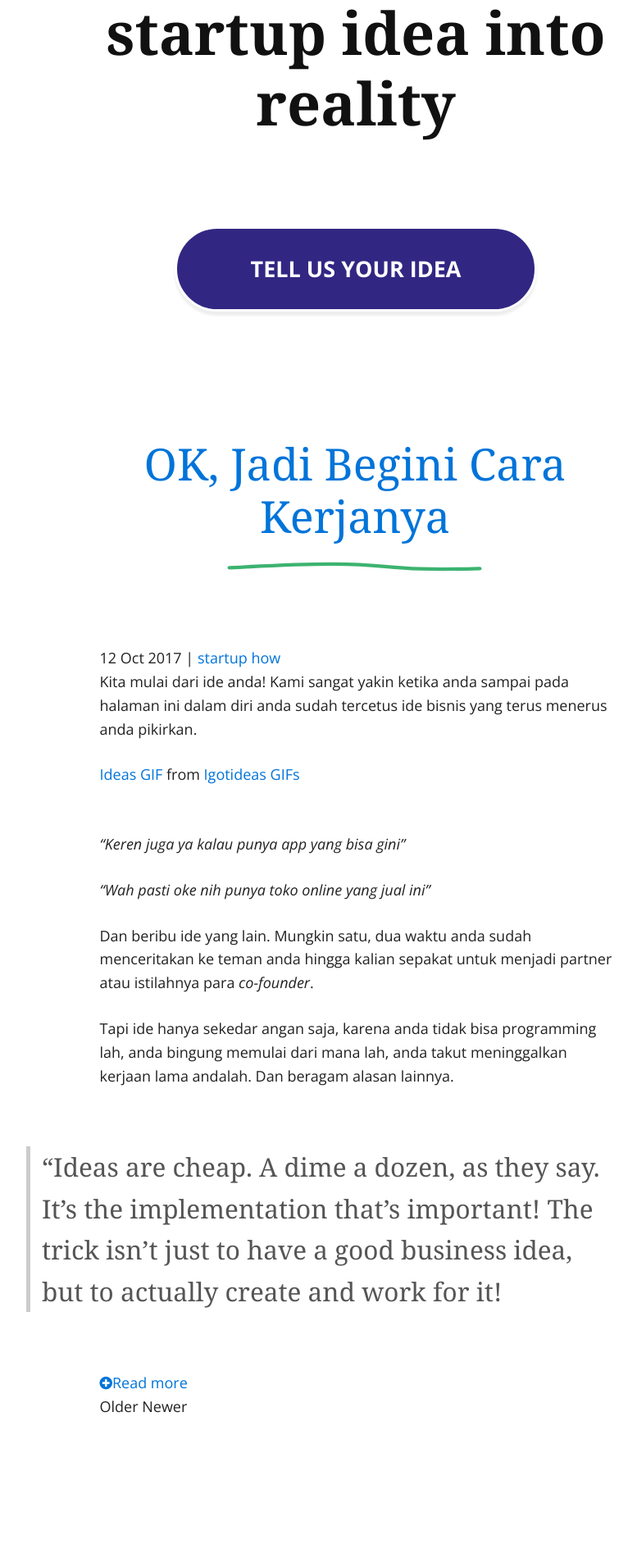
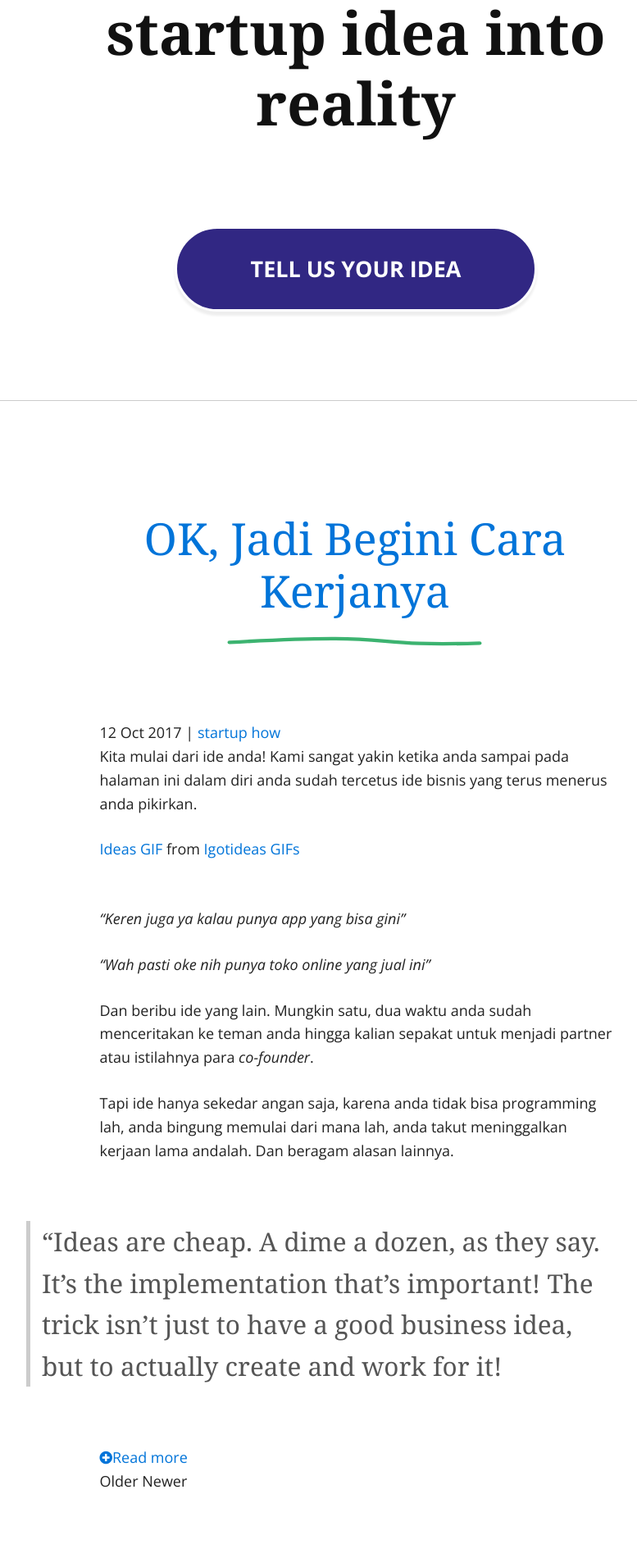
Before and after one commit to kemtol/rocktokom, a Jekyll site: the page built from jurnal/index.html, in a window 1280 px wide. Shown: the part 745-2656 px from the top of the page at 82% size, without its empty margins (206-983 px from the left). Built offline with Jekyll 4.4.1, drawn with Linux system fonts in a browser that asks for light colours; nearby versions of some CDN libraries; a script that is not in the unit is left out; the list of posts is cut into pages by our own code; before the commit the page ends 2565 px from its top, so only the background shows below that.

Commit message:
Update page.html

```diff
--- a/_layouts/page.html
+++ b/_layouts/page.html
@@ -2,7 +2,7 @@
 layout: default
 ---
 
-<article>
+<article style="border-top: 1px solid #ccc;padding-top: 5rem;">
  <div class="container">
   <!--<h3>{{ page.title }}</h3>-->
   {{ content }}
```
